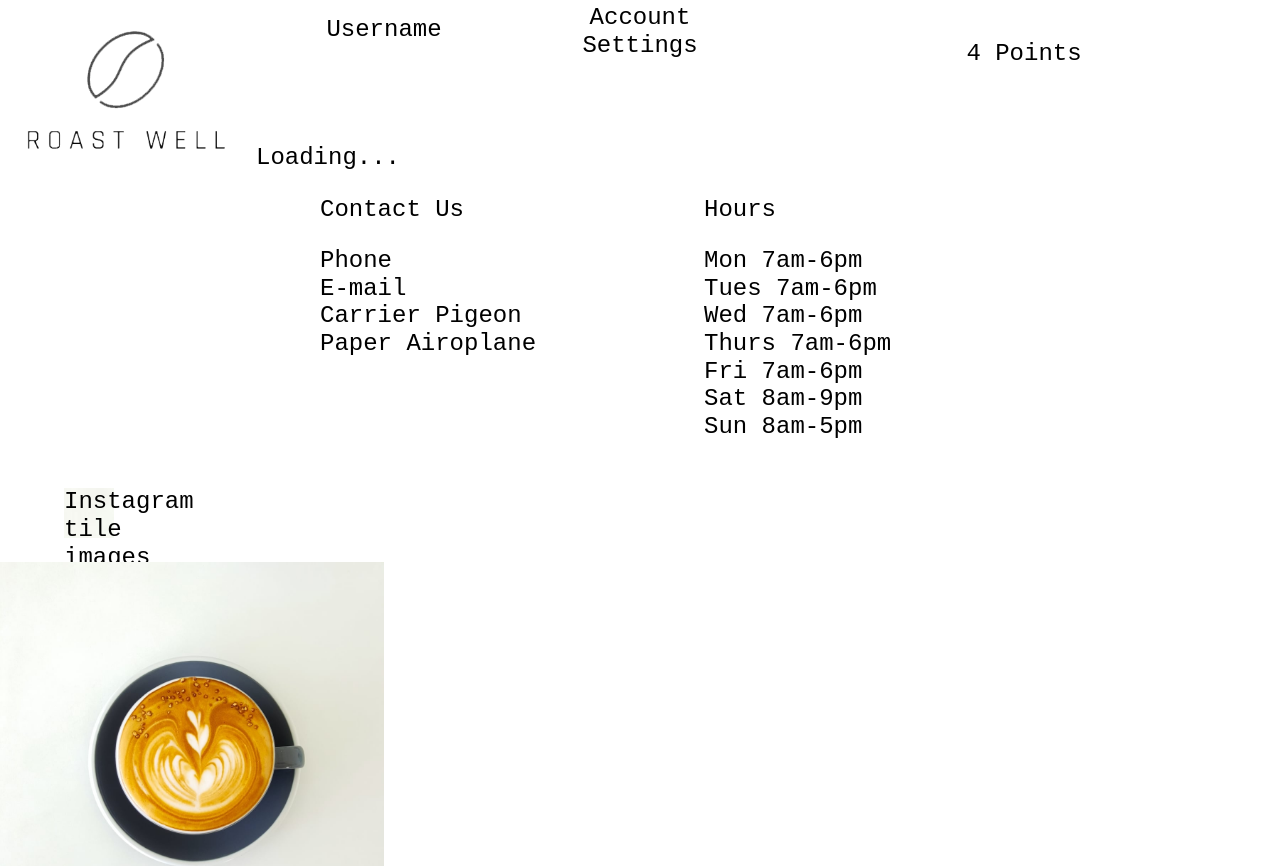
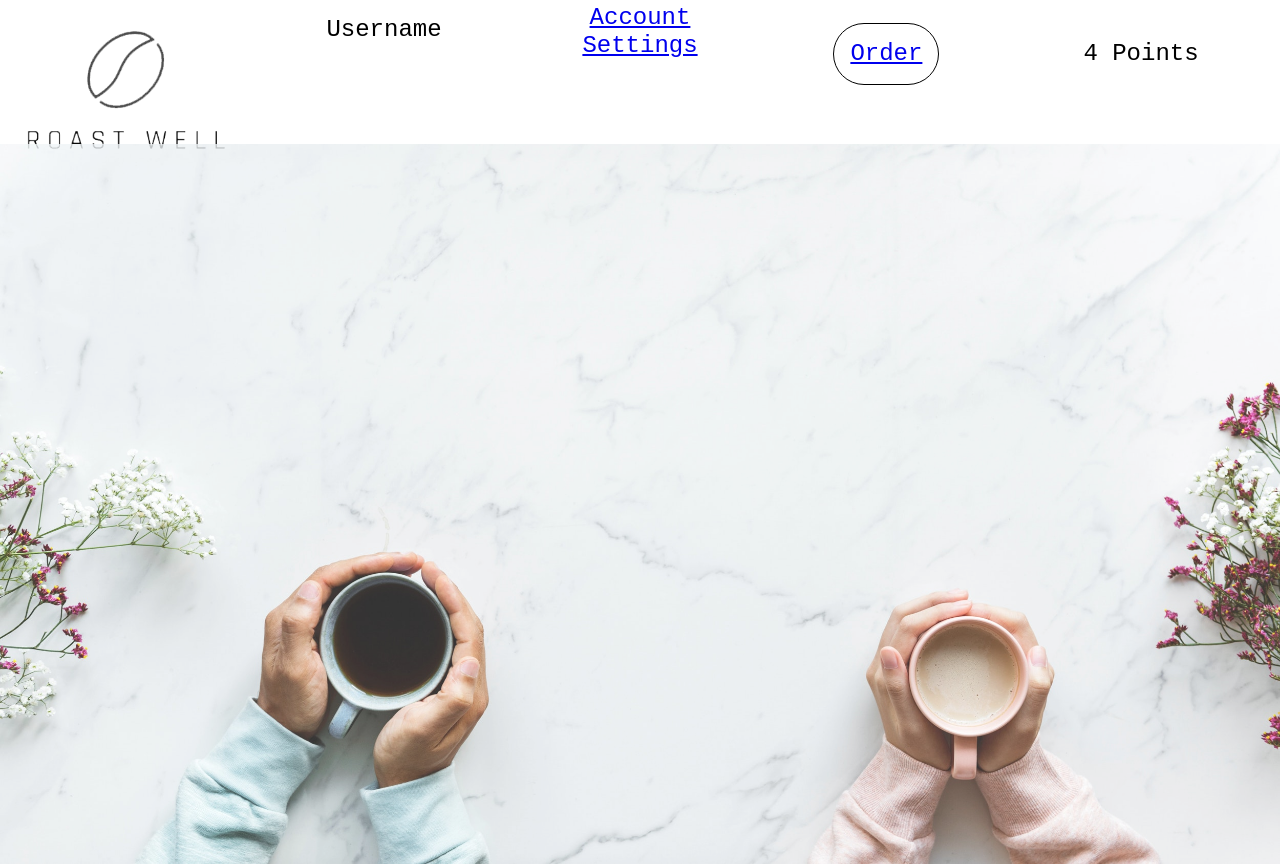
Before and after one commit to worpel/roast-well-coffee, a React (Create React App) app: page / in a window 1280 px wide. Shown: the top 866 px of the page. Built offline with nearby package versions, Linux system fonts and the light colour scheme; no server answers.

Commit message:
Fixed routing for Navbar elements

```diff
--- a/src/App.js
+++ b/src/App.js
@@ -35,20 +35,24 @@ class App extends Component {
     render() {
         const { route } = this.state;
         return (
-            // <Router>
+            <Router>
             <div className="App">
 
                 <Navbar route={route} onRouteChange={this.onRouteChange} />
-                {route === 'home' ? <AccountInfo fetchApi={this.fetchApi} /> : <Order fetchApi={this.fetchApi} />}
-                {/* <Switch>
-                    <Route exact path="/" Component={Homepage} />
-                    <Route path="/account" Component={AccountInfo} />
-                    <Route path="/shops" Component={OurShops} />
-                    <Route path="/order" Component={Order} />
-                </Switch> */}
+                {/* {route === 'home' ? <AccountInfo fetchApi={this.fetchApi} /> : <Order fetchApi={this.fetchApi} />} */}
+                <Switch>
+                    <Route exact path="/" component={Homepage} />
+                    <Route path="/account" render={props =>
+                        <AccountInfo {...props} fetchApi={this.fetchApi} />
+                    } />
+                    <Route path="/shops" component={OurShops} />
+                    <Route path="/order" render={props =>
+                        <Order {...props} fetchApi={this.fetchApi} />
+                    } />
+                </Switch>
                 <Footer />
             </div>
-            // </Router>
+            </Router>
         );
     }
 }
--- a/src/Components/Navbar/Navbar.js
+++ b/src/Components/Navbar/Navbar.js
@@ -11,16 +11,16 @@ class Navbar extends Component {
 
       <nav className="mb5">
         <div className='javalogo fl w-20 tc'>
-          <img src={mainLogo} />
+        <Link to='/'><img src={mainLogo} /></Link>
         </div>
         <div className="acctInfo fl w-20 tc">
           <p className="mv3 mh5">Username</p>
         </div>
         <div className="acctInfo fl w-20 tc">
-          <p className="mv1 mh5">Account Settings</p>
+          <p className="mv1 mh5"><Link to='/account'>Account Settings</Link></p>
         </div>
         <div className="mainNav tc fl w-40">
-          {/* <p className="br-pill mv3 inline-flex mh5 ba b--black pa3 ma"><Link to='/order'>Order</Link></p> */}
+          <p className="br-pill mv3 inline-flex mh5 ba b--black pa3 ma"><Link to='/order'>Order</Link></p>
           {/* <p className="br-pill mv3 inline-flex mh5 ba b--black pa3 ma"><Link to='/'>Home</Link></p> */}
           <p className="br-pill inline-flex mh5 pa3 ma">4 Points</p>
         </div>
```
